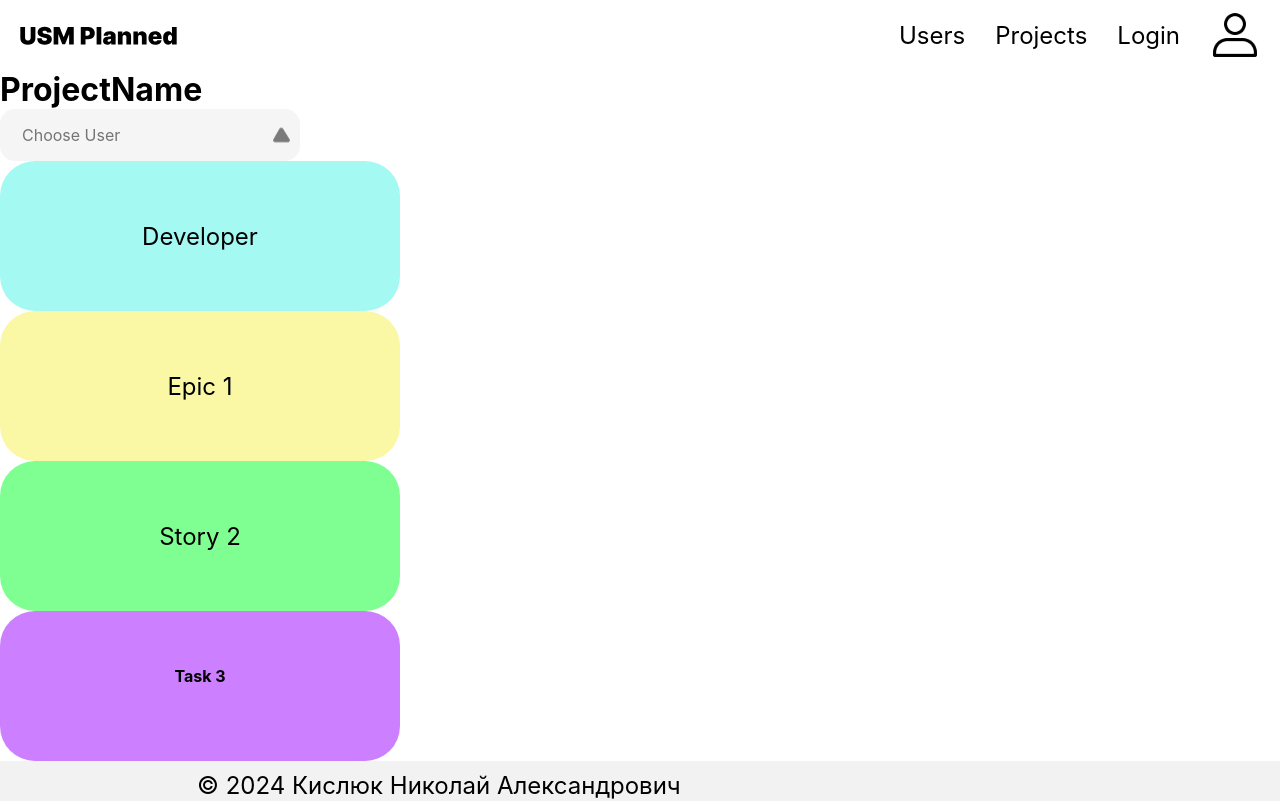
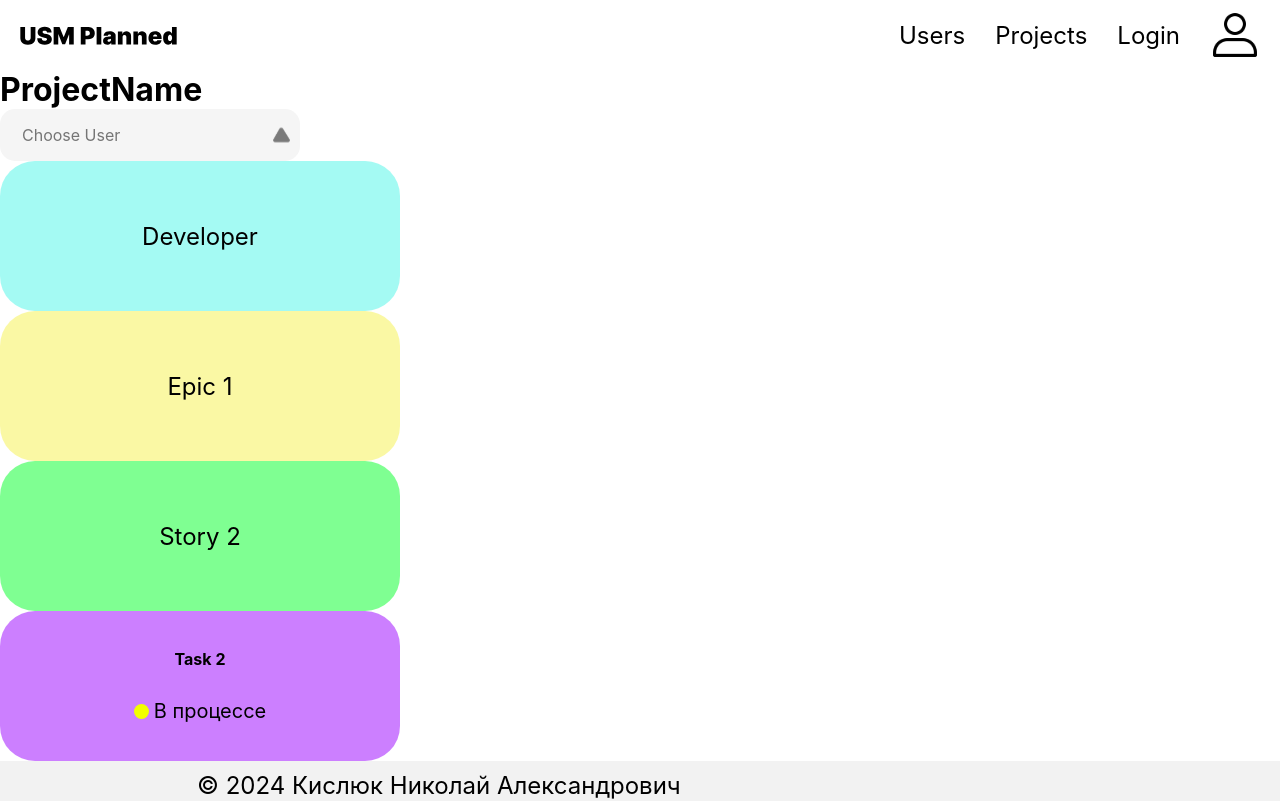
Before and after one commit to Mikalay05/USMPlanned-SVCH2024, a React (Create React App) app in the folder client/: page / in a window 1280 px wide. Shown: the top 801 px of the page. Built offline with nearby package versions, Linux system fonts and the light colour scheme; the HTML template or start-up script is replaced by a standard one.

Commit message:
feat: implementation  "Data" functionality in TaskStatus Component

```diff
--- a/client/src/component/ColoredCircle/ColoredCircle.jsx
+++ b/client/src/component/ColoredCircle/ColoredCircle.jsx
@@ -2,10 +2,10 @@ import "./ColoredCircle.css";
 
 export default function ColoredCircle({
     size = "15px",
-    colorCircle = { r: 0, g: 0, b: 0 }
+    RGBColorCircle = { r: 0, g: 0, b: 0 }
 }) {
     // Функция для преобразования RGB в строку
-    const rgbColor = `rgb(${colorCircle.r}, ${colorCircle.g}, ${colorCircle.b})`;
+    const rgbColor = `rgb(${RGBColorCircle.r}, ${RGBColorCircle.g}, ${RGBColorCircle.b})`;
 
     return (
         <div
--- a/client/src/component/TaskCard/TaskCard.jsx
+++ b/client/src/component/TaskCard/TaskCard.jsx
@@ -1,4 +1,5 @@
 import CustomerCard from "../CustomerCard/CustomerCard"
+import TaskStatus from "../TaskStatus/TaskStatus"
 import "./TaskCard"
 
 export default function TaskCard({
@@ -6,11 +7,13 @@ export default function TaskCard({
     cardIsActiveElement,
     RGBAColorForTaskCards={ r: 153, g: 0, b: 255 }
 }) {
+    console.log(taskData)
     return (
         <CustomerCard textValue={`${taskData.name}`} isActiveElement={cardIsActiveElement} backgroundColor={RGBAColorForTaskCards}>
             <h4>{taskData.name}</h4>
             <img src=""/>
             <p ></p>
+            <TaskStatus taskStatusId={taskData.taskStatusId} taskStatusName={taskData.taskStatusName}/>
 
         </CustomerCard>
     )
--- a/client/src/component/TaskStatus/TaskStatus.css
+++ b/client/src/component/TaskStatus/TaskStatus.css
@@ -0,0 +1,16 @@
+.task-status-content {
+    display: flex;
+    height: 24px;
+    justify-content: center;
+    align-items: center;
+    gap: 5px;
+    align-self: stretch;
+
+    color: #000;
+text-align: center;
+font-family: Inter;
+font-size: 20px;
+font-style: normal;
+font-weight: 400;
+line-height: normal;
+}
--- a/client/src/component/TaskStatus/TaskStatus.jsx
+++ b/client/src/component/TaskStatus/TaskStatus.jsx
@@ -1,4 +1,12 @@
 import "./TaskStatus.css"
+
+import ColoredCircle from "../ColoredCircle/ColoredCircle"
+
+const arrColorsOfStatus = [
+ {r: 255, g:0, b:0},
+{r: 242, g:255, b:0},
+{r: 38, g:255, b:0}
+]
 
 const typesDataComponent = [
     "data",
@@ -6,11 +14,14 @@ const typesDataComponent = [
 ]
 export default function TaskStatus({
     type = typesDataComponent[0],
-    taskStatus
+    taskStatusId,
+    taskStatusName
 }) {
     return (
-        <>
-            <div>
-        </>
+
+        <div className="task-status-content">
+        <ColoredCircle RGBColorCircle={arrColorsOfStatus[taskStatusId]}/>
+        <p>{taskStatusName}</p>
+        </div>
     )
 }
--- a/client/src/page/CustomersInformation/CustomersInformation.jsx
+++ b/client/src/page/CustomersInformation/CustomersInformation.jsx
@@ -32,9 +32,9 @@ export default function CustomersInformation() {
     ];
 
     const TasksExample = [
-        { id: 1, name: 'Task 1' },
-        { id: 2, name: 'Task 2' },
-        { id: 3, name: 'Task 3' }
+        { id: 1, name: 'Task 1', taskStatusId: 0, taskStatusName: "В ожидании"  },
+        { id: 2, name: 'Task 2', taskStatusId: 1, taskStatusName: "В процессе" },
+        { id: 3, name: 'Task 3',taskStatusId: 2, taskStatusName: "Готов" }
     ];
 
     return (
@@ -46,7 +46,7 @@ export default function CustomersInformation() {
                 customerData={Customer[1]}
                 epicData={EpicsExample[0]}
                 storyData={StoriesExample[1]}
-                taskData={TasksExample[2]}
+                taskData={TasksExample[1]}
             />
             <Footer />
         </>
```
